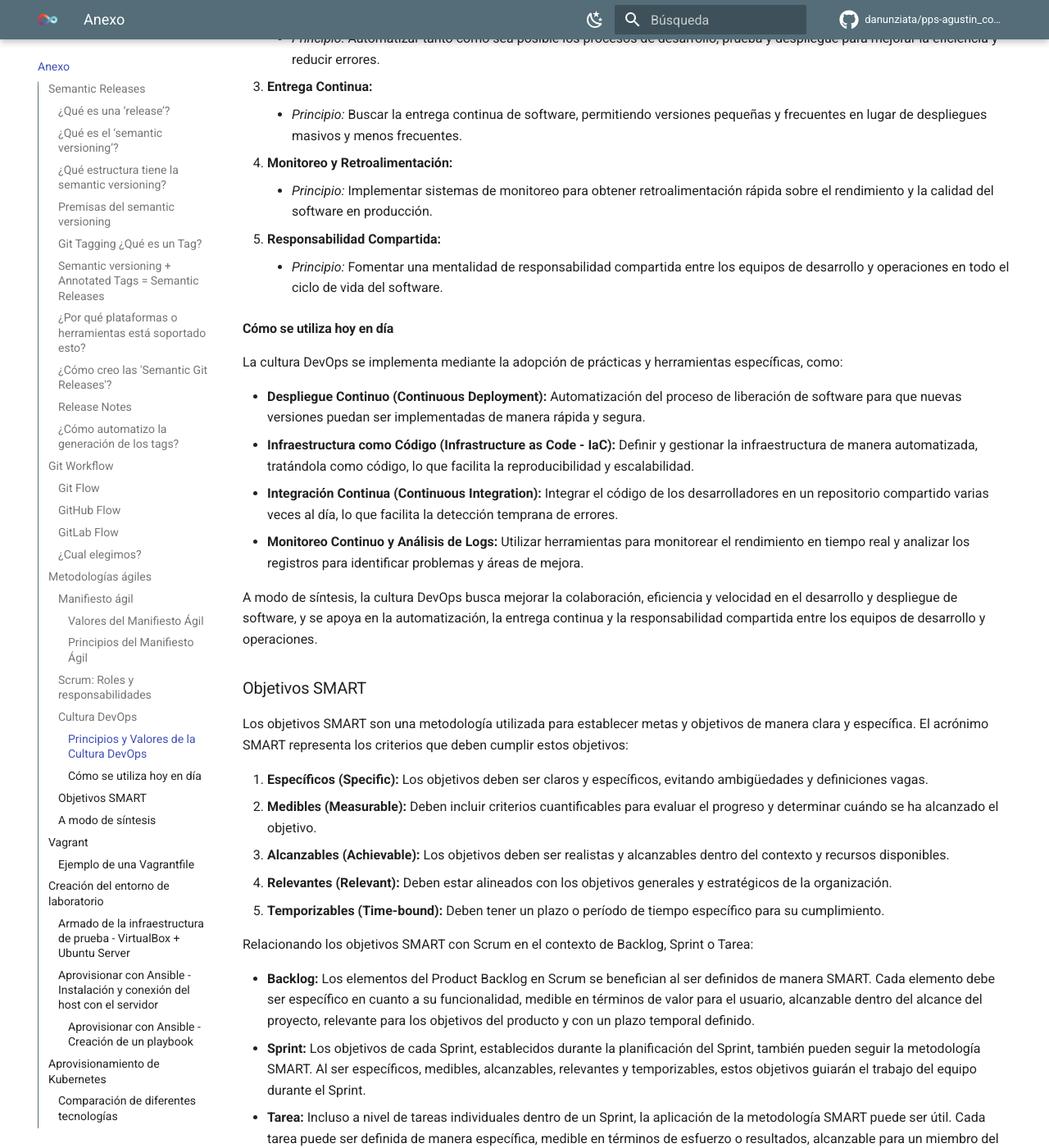
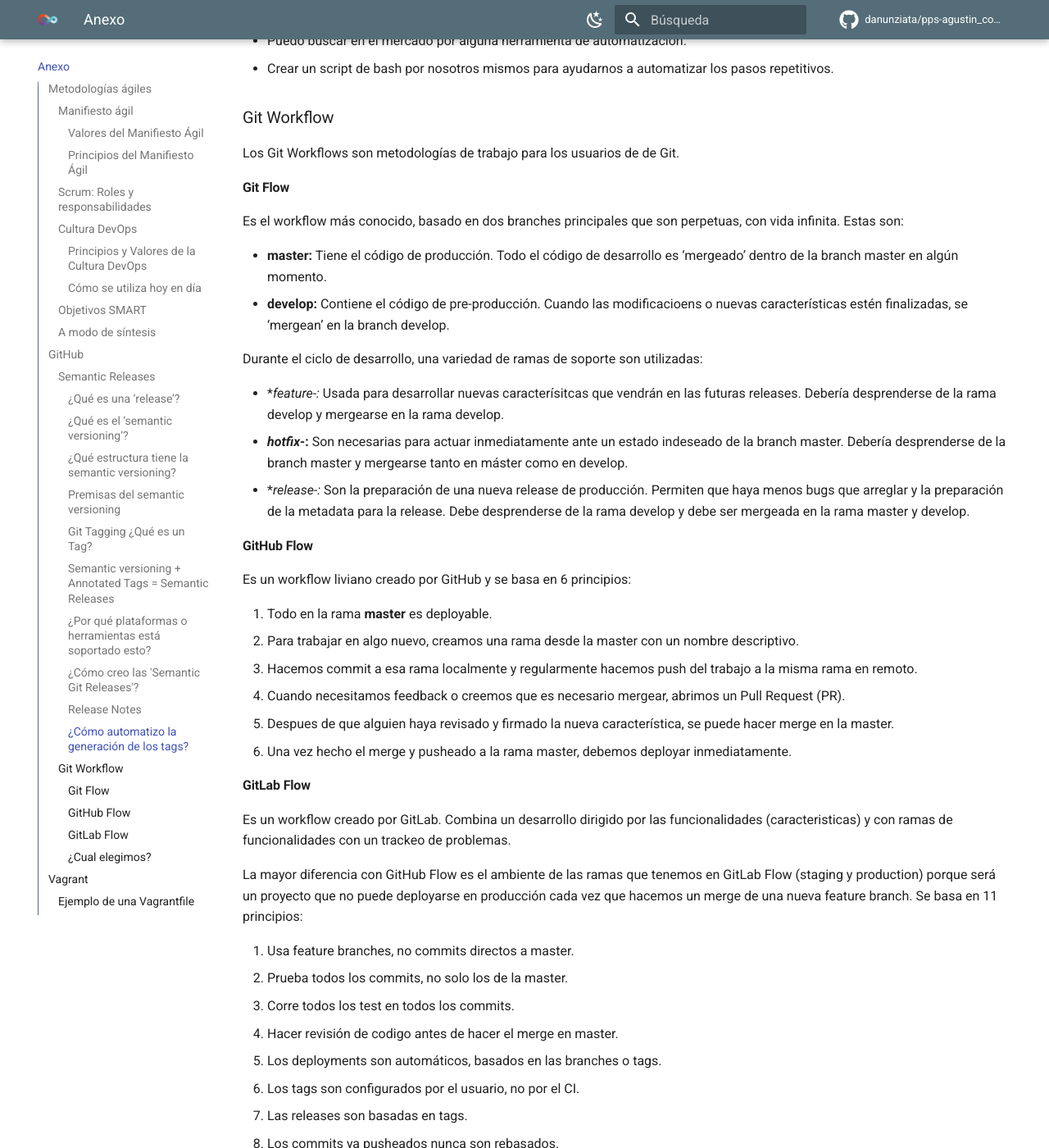
Before and after one commit to danunziata/pps-agustin_conti_2023, an MkDocs documentation site: the page built from docs/09_attachments.md, in a window 1280 px wide and 1400 px high, scrolled down 7639 px. Shown: the whole window at 82% size. Built offline with MkDocs 1.6.1 and Material for MkDocs 9.7.7, drawn with Linux system fonts in a browser that asks for light colours; comment, search, counter and statistics services are not loaded; some of the changed text lies outside the part shown.

Commit message:
feat(docs): Final modifications

````diff
--- a/docs/05_index.md
+++ b/docs/05_index.md
@@ -1 +1,28 @@
 # Indice de contenidos
+
+- Desarrollo
+  - Objetivos
+    - Objetivos generales
+    - Objetivos específicos
+  - Descripción de la Empresa
+  - Descripción de las tareas realizadas
+    - Contextualización: DEVOps y MLOps
+      - Contexto de trabajo y estado del arte
+    - Comparación y selección de herramienta
+    - Metodologías Ágiles y GitHub
+    - Diseño e implementación de la infraestructura basada en la
+  herramienta seleccionada
+      - Recursos físicos - Cluster del Laboratorio
+      - Virtualización - Proxmox
+      - Aprovisionamiento de infraestructura y software
+        - Terraform
+        - Ansible
+        - Uso en conjunto - Terraform + Ansible
+      - Orquestación de contenedores - Kubernetes
+      - Contexto de Testing Local vs Producción en el Cluster del Laboratorio
+    - Despliegue en Cluster: Puntos Claves de Ansible, Kubernetes (k8s) y Kubeflow con Información Adicional
+    - Pruebas realizadas
+  - Tareas a futuro
+- Conclusión
+- Bibliografía
+- Anexo
--- a/docs/09_attachments.md
+++ b/docs/09_attachments.md
@@ -1,157 +1,4 @@
 # Anexo
-
-## Semantic Releases
-
-### ¿Qué es una ‘release’?
-
-Una release es empaquetar cualquier cambio en el código y enviarlo a producción. Por ejemplo, un cambio de nuestra página web que vaya al público y no a nuestra etapa de desarrollo.
-
-El manejo de estas releases puede ser un poco complicado, especialmente si no seguimos un cierto standard. Por eso es que usamos ‘semantic versioning’ con git tags para manejar de manera fácil nuestras releases.
-
-### ¿Qué es el ‘semantic versioning’?
-
-El semantic versioning es sólo un esqueman numérico, es una práctica estándar de la industria del software que sirve para indicar el “grado de cambios” que se han hecho desde la release de producción anterior. Todos usan semantic versioning, desde Git, hasta Firefox y los SO como iOS.
-
-### ¿Qué estructura tiene la semantic versioning?
-
-Tiene 3 partes:
-
-```
-MAJOR.MINOR.PATCH
-```
-
-Cada una de las partes indica algo diferente cuando incrementa:
-
-- **Major:** Cuando vamos de 1.0.0 a 2.0.0 indicamos que cambiamos de manera disruptiva, incluimos cambios que no sean compatibles hacia atrás, etc. Por ejemplo, remover código que ya no sirve para incluir una reestructuración completa de la arquitectura de nuestra aplicación.
-
-- **Minor:** Cuando vamos de 1.0.1 a 1.1.0 indicamos que cambiamos funcionalidades, pero que estos cambios son compatibles hacia atrás. Puede ser el cambio de una funcionalidad, la actualización de una, el agregado de otra.
-
-- **Patch:**  Cuando vamos de 1.0.1 a 1.0.2 indicamos arreglos de bugs y actualizaciones triviales.
-
-### Premisas del semantic versioning
-
-- Una vez hecha una release, la versión no puede ser cambiada
-- Si nos olvidamos algo no podemos “retaggear” una versión, estos deberían entrar en una nueva release.
-- Somos responsables de checkear reiteradamente la versión actual antes de hacer un release.
-
-### Git Tagging ¿Qué es un Tag?
-
-Es una manera de agregar un marcador o marker a un commit para indicar que es importante de alguna manera en nuestro repositorio. Hay dos diferentes tipos de GitTags:
-
-- **Lightweigh tags:** Un puntero con nombre básico para un commit.
-
-    ```
-    > git tag <tag-name> [commit]
-    ```
-
-- **Annotated tags:** Un objeto completo en la database de git verificado, contiene información de el tag, tiene un mensaje de taggeo (tagging message) y puede ser firmada y verificada con GNU Privacy Guard (GPG). Esta última es la que se recomienda usar.
-
-    ```
-    > git tag -a <tag-name> -m"<annotation>" [commit]
-    ```
-
-Tanto el semantic versioning como el GitTagging van de la mano, podemos agregar un commit taggeando la versión correspondiente.
-
-### Semantic versioning + Annotated Tags = Semantic Releases
-
-Nos permite tener commits marcados en nuestro repositorio de git con una versión específica. Los beneficios de esto en un repositorio de git son:
-
-- Le da significado a los cambios importantes en nuestro repositorio.
-- Comunica el “grado de cambio” entre los diferentes tags.
-- Vemos de manera directa el historial de tracking de los cambios realizados.
-
-### ¿Por qué plataformas o herramientas está soportado esto?
-
-- Diferentes interfaces de Git, como Git Kraken o GitHub Desktop.
-- Diferentes herramientas de automatización como Circle CI, Bitbucket, Travis, etc.
-
-### ¿Cómo creo las 'Semantic Git Releases'?
-
-Es un proceso que consiste en 3 pasos:
-
-1. Crear un annotated tag
-    1. Usar semantic versioning para el nombre del tag
-    2. Brindar una annotation
-2. Pushear el tag al repositorio remoto
-3. Insertar los pasos de deployment acá
-
-Crear una un semantic release tag usando la consola:
-
-```
-> git tag -a v1.0.0 -m "release 1.0.0"
-> git push <remote> v1.0.0
-```
-
-### Release Notes
-
-Tenemos que evitar las anotaciones mínimas. Se recomienda, para cada tipo de release:
-
-- **Patch:** Lista de los bug fixes
-- **Minor:** Lista de cambios, detalles de uso.
-- **Major:** Lista de elementos removidos, lista de cosas agregadas, proceso de actualización.
-
-**Tomar una lista de los mensajes de los commits entre releases:**
-
-```
-git log --pretty=format:%s <last release>... HEAD --no-merges
-
-git tag -a <tag-name> -m"$(git log --pretty=format:%s <last release>... HEAD --no-merges)"
-```
-
-### ¿Cómo automatizo la generación de los tags?
-
-- Puedo buscar en el mercado por alguna herramienta de automatización.
-- Crear un script de bash por nosotros mismos para ayudarnos a automatizar los pasos repetitivos.
-
-## Git Workflow
-
-Los Git Workflows son metodologías de trabajo para los usuarios de de Git.
-
-### Git Flow
-
-Es el workflow más conocido, basado en dos branches principales que son perpetuas, con vida infinita. Estas son:
-
-- **master:** Tiene el código de producción. Todo el código de desarrollo es ‘mergeado’ dentro de la branch master en algún momento.
-- **develop:**  Contiene el código de pre-producción. Cuando las modificacioens o nuevas características estén finalizadas, se ‘mergean’ en la branch develop.
-
-Durante el ciclo de desarrollo, una variedad de ramas de soporte son utilizadas:
-
-- **feature-*:** Usada para desarrollar nuevas caracterísitcas que vendrán en las futuras releases. Debería desprenderse de la rama develop y mergearse en la rama develop.
-- ***hotfix-*:** Son necesarias para actuar inmediatamente ante un estado indeseado de la branch master. Debería desprenderse de la branch master y mergearse tanto en máster como en develop.
-- **release-*:** Son la preparación de una nueva release de producción. Permiten que haya menos bugs que arreglar y la preparación de la metadata para la release. Debe desprenderse de la rama develop y debe ser mergeada en la rama master y develop.
-
-### GitHub Flow
-
-Es un workflow liviano creado por GitHub y se basa en 6 principios:
-
-1. Todo en la rama **master** es deployable.
-2. Para trabajar en algo nuevo, creamos una rama desde la master con un nombre descriptivo.
-3. Hacemos commit a esa rama localmente y regularmente hacemos push del trabajo a la misma rama en remoto.
-4. Cuando necesitamos feedback o creemos que es necesario mergear, abrimos un Pull Request (PR).
-5. Despues de que alguien haya revisado y firmado la nueva característica, se puede hacer merge en la master.
-6. Una vez hecho el merge y pusheado a la rama master, debemos deployar inmediatamente.
-
-### GitLab Flow
-
-Es un workflow creado por GitLab. Combina un desarrollo dirigido por las funcionalidades (caracteristicas) y con ramas de funcionalidades con un trackeo de problemas.
-
-La mayor diferencia con GitHub Flow es el ambiente de las ramas que tenemos en GitLab Flow (staging y production) porque será un proyecto que no puede deployarse en producción cada vez que hacemos un merge de una nueva feature branch. Se basa en 11 principios:
-
-1. Usa feature branches, no commits directos a master.
-2. Prueba todos los commits, no solo los de la master.
-3. Corre todos los test en todos los commits.
-4. Hacer revisión de codigo antes de hacer el merge en master.
-5. Los deployments son automáticos, basados en las branches o tags.
-6. Los tags son configurados por el usuario, no por el CI.
-7. Las releases son basadas en tags.
-8. Los commits ya pusheados nunca son rebasados.
-9. Todos comienzan por master y apuntan a master.
-10. Corregir bugs en master primero, release branches segundo.
-11. Los commits reflejan la intención.
-
-### ¿Cual elegimos?
-
-Por simplicidad y por la plataforma en la que estamos trabajando el workflow más conveniente será **GitHub Workflow**.
 
 ## Metodologías ágiles
 
@@ -277,6 +124,161 @@
 ### A modo de síntesis
 
 Las metodologías ágiles, encabezadas por el Manifiesto Ágil, han transformado la forma en que se aborda el desarrollo de software al promover valores como la flexibilidad, la colaboración y la entrega continua de valor al cliente. SCRUM, una de las metodologías ágiles más populares, opera bajo los principios del Manifiesto Ágil y estructura el desarrollo en sprints, con roles claramente definidos y un enfoque en la transparencia y adaptabilidad. La cultura DevOps, por otro lado, se alinea con los principios ágiles al fomentar la colaboración estrecha entre los equipos de desarrollo y operaciones, buscando la automatización y la entrega continua. En este contexto, los objetivos SMART se integran como una metodología clave para establecer metas claras, medibles y alcanzables, proporcionando un marco estructurado que puede aplicarse tanto a la gestión del backlog en SCRUM como a los objetivos específicos de cada sprint. La combinación de metodologías ágiles, SCRUM, la cultura DevOps y objetivos SMART crea un entorno de desarrollo flexible, colaborativo y orientado a resultados, permitiendo a los equipos adaptarse rápidamente a los cambios, mejorar continuamente y cumplir con los objetivos estratégicos de la organización.
+
+## GitHub
+
+### Semantic Releases
+
+#### ¿Qué es una ‘release’?
+
+Una release es empaquetar cualquier cambio en el código y enviarlo a producción. Por ejemplo, un cambio de nuestra página web que vaya al público y no a nuestra etapa de desarrollo.
+
+El manejo de estas releases puede ser un poco complicado, especialmente si no seguimos un cierto standard. Por eso es que usamos ‘semantic versioning’ con git tags para manejar de manera fácil nuestras releases.
+
+#### ¿Qué es el ‘semantic versioning’?
+
+El semantic versioning es sólo un esqueman numérico, es una práctica estándar de la industria del software que sirve para indicar el “grado de cambios” que se han hecho desde la release de producción anterior. Todos usan semantic versioning, desde Git, hasta Firefox y los SO como iOS.
+
+#### ¿Qué estructura tiene la semantic versioning?
+
+Tiene 3 partes:
+
+```
+MAJOR.MINOR.PATCH
+```
+
+Cada una de las partes indica algo diferente cuando incrementa:
+
+- **Major:** Cuando vamos de 1.0.0 a 2.0.0 indicamos que cambiamos de manera disruptiva, incluimos cambios que no sean compatibles hacia atrás, etc. Por ejemplo, remover código que ya no sirve para incluir una reestructuración completa de la arquitectura de nuestra aplicación.
+
+- **Minor:** Cuando vamos de 1.0.1 a 1.1.0 indicamos que cambiamos funcionalidades, pero que estos cambios son compatibles hacia atrás. Puede ser el cambio de una funcionalidad, la actualización de una, el agregado de otra.
+
+- **Patch:**  Cuando vamos de 1.0.1 a 1.0.2 indicamos arreglos de bugs y actualizaciones triviales.
+
+#### Premisas del semantic versioning
+
+- Una vez hecha una release, la versión no puede ser cambiada
+- Si nos olvidamos algo no podemos “retaggear” una versión, estos deberían entrar en una nueva release.
+- Somos responsables de checkear reiteradamente la versión actual antes de hacer un release.
+
+#### Git Tagging ¿Qué es un Tag?
+
+Es una manera de agregar un marcador o marker a un commit para indicar que es importante de alguna manera en nuestro repositorio. Hay dos diferentes tipos de GitTags:
+
+- **Lightweigh tags:** Un puntero con nombre básico para un commit.
+
+    ```sh
+    > git tag <tag-name> [commit]
+    ```
+
+- **Annotated tags:** Un objeto completo en la database de git verificado, contiene información de el tag, tiene un mensaje de taggeo (tagging message) y puede ser firmada y verificada con GNU Privacy Guard (GPG). Esta última es la que se recomienda usar.
+
+    ```sh
+    > git tag -a <tag-name> -m"<annotation>" [commit]
+    ```
+
+Tanto el semantic versioning como el GitTagging van de la mano, podemos agregar un commit taggeando la versión correspondiente.
+
+#### Semantic versioning + Annotated Tags = Semantic Releases
+
+Nos permite tener commits marcados en nuestro repositorio de git con una versión específica. Los beneficios de esto en un repositorio de git son:
+
+- Le da significado a los cambios importantes en nuestro repositorio.
+- Comunica el “grado de cambio” entre los diferentes tags.
+- Vemos de manera directa el historial de tracking de los cambios realizados.
+
+#### ¿Por qué plataformas o herramientas está soportado esto?
+
+- Diferentes interfaces de Git, como Git Kraken o GitHub Desktop.
+- Diferentes herramientas de automatización como Circle CI, Bitbucket, Travis, etc.
+
+#### ¿Cómo creo las 'Semantic Git Releases'?
+
+Es un proceso que consiste en 3 pasos:
+
+1. Crear un annotated tag
+    1. Usar semantic versioning para el nombre del tag
+    2. Brindar una annotation
+2. Pushear el tag al repositorio remoto
+3. Insertar los pasos de deployment acá
+
+Crear una un semantic release tag usando la consola:
+
+```sh
+> git tag -a v1.0.0 -m "release 1.0.0"
+> git push <remote> v1.0.0
+```
+
+#### Release Notes
+
+Tenemos que evitar las anotaciones mínimas. Se recomienda, para cada tipo de release:
+
+- **Patch:** Lista de los bug fixes
+- **Minor:** Lista de cambios, detalles de uso.
+- **Major:** Lista de elementos removidos, lista de cosas agregadas, proceso de actualización.
+
+**Tomar una lista de los mensajes de los commits entre releases:**
+
+```sh
+git log --pretty=format:%s <last release>... HEAD --no-merges
+
+git tag -a <tag-name> -m"$(git log --pretty=format:%s <last release>... HEAD --no-merges)"
+```
+
+#### ¿Cómo automatizo la generación de los tags?
+
+- Puedo buscar en el mercado por alguna herramienta de automatización.
+- Crear un script de bash por nosotros mismos para ayudarnos a automatizar los pasos repetitivos.
+
+### Git Workflow
+
+Los Git Workflows son metodologías de trabajo para los usuarios de de Git.
+
+#### Git Flow
+
+Es el workflow más conocido, basado en dos branches principales que son perpetuas, con vida infinita. Estas son:
+
+- **master:** Tiene el código de producción. Todo el código de desarrollo es ‘mergeado’ dentro de la branch master en algún momento.
+- **develop:**  Contiene el código de pre-producción. Cuando las modificacioens o nuevas características estén finalizadas, se ‘mergean’ en la branch develop.
+
+Durante el ciclo de desarrollo, una variedad de ramas de soporte son utilizadas:
+
+- **feature-*:** Usada para desarrollar nuevas caracterísitcas que vendrán en las futuras releases. Debería desprenderse de la rama develop y mergearse en la rama develop.
+- ***hotfix-*:** Son necesarias para actuar inmediatamente ante un estado indeseado de la branch master. Debería desprenderse de la branch master y mergearse tanto en máster como en develop.
+- **release-*:** Son la preparación de una nueva release de producción. Permiten que haya menos bugs que arreglar y la preparación de la metadata para la release. Debe desprenderse de la rama develop y debe ser mergeada en la rama master y develop.
+
+#### GitHub Flow
+
+Es un workflow liviano creado por GitHub y se basa en 6 principios:
+
+1. Todo en la rama **master** es deployable.
+2. Para trabajar en algo nuevo, creamos una rama desde la master con un nombre descriptivo.
+3. Hacemos commit a esa rama localmente y regularmente hacemos push del trabajo a la misma rama en remoto.
+4. Cuando necesitamos feedback o creemos que es necesario mergear, abrimos un Pull Request (PR).
+5. Despues de que alguien haya revisado y firmado la nueva característica, se puede hacer merge en la master.
+6. Una vez hecho el merge y pusheado a la rama master, debemos deployar inmediatamente.
+
+#### GitLab Flow
+
+Es un workflow creado por GitLab. Combina un desarrollo dirigido por las funcionalidades (caracteristicas) y con ramas de funcionalidades con un trackeo de problemas.
+
+La mayor diferencia con GitHub Flow es el ambiente de las ramas que tenemos en GitLab Flow (staging y production) porque será un proyecto que no puede deployarse en producción cada vez que hacemos un merge de una nueva feature branch. Se basa en 11 principios:
+
+1. Usa feature branches, no commits directos a master.
+2. Prueba todos los commits, no solo los de la master.
+3. Corre todos los test en todos los commits.
+4. Hacer revisión de codigo antes de hacer el merge en master.
+5. Los deployments son automáticos, basados en las branches o tags.
+6. Los tags son configurados por el usuario, no por el CI.
+7. Las releases son basadas en tags.
+8. Los commits ya pusheados nunca son rebasados.
+9. Todos comienzan por master y apuntan a master.
+10. Corregir bugs en master primero, release branches segundo.
+11. Los commits reflejan la intención.
+
+#### ¿Cual elegimos?
+
+Por simplicidad y por la plataforma en la que estamos trabajando el workflow más conveniente será **GitHub Workflow**.
 
 ## Vagrant
 
@@ -462,7 +464,7 @@
 
 Podemos hacer `vagrant up` y por ultimo veremos el estado de estas con:
 
-```bash
+```sh
 $ vagrant status
 Current machine states:
 
@@ -479,13 +481,13 @@
 
 Podemos acceder con SSH mediante:
 
-```bash
+```sh
 ssh -p [puerto-vpc] vagrant@[ip-vpc] -i [ubicacion-priv-key]
 ```
 
 Una vez hecha la conexión SSH, podemos ver la configuración de la red que le hemos establecido a dicha máquina virtual:
 
-```bash
+```sh
 vagrant@vagrant:~$ ip -brief -c a
 lo               UNKNOWN        127.0.0.1/8 ::1/128
 eth0             UP             10.0.2.15/24 metric 100 fe80::a00:27ff:fe3b:cf90/64
@@ -497,7 +499,7 @@
 
 Podemos checkear el correcto funcionamiento de la IP pública y el port forwarding levantando un servicio con python en el puerto 80 de nuestra vPc:
 
-```bash
+```sh
 sudo python3 -m http.server 80
 ```
 
@@ -507,20 +509,13 @@
 
 ![Untitled](source/vagrant-service-2.png)
 
-## Creación del entorno de laboratorio
-
-### Armado de la infraestructura de prueba - VirtualBox + Ubuntu Server
-
-Teniendo ya los tres nodos levantados con Vagrant, podremos probar aprovisionar software a los mismos utilizando Ansible. Antes deberé asegurarme de tener lo siguiente:
-
-1. Deshabilito el port forwarding en la máquina host para evitar paquetes duplicados.
-2. Me aseguro de tener instalado open-ssh
-
-### Aprovisionar con Ansible - Instalación y conexión del host con el servidor
+# Ansible
+
+## Aprovisionar con Ansible - Instalación y conexión del host con el servidor
 
 1. Instalamos Ansible en Ubuntu de la máquina host:
 
-```
+```sh
 sudo apt update
 sudo apt install software-properties-common
 sudo apt-add-repository ppa:ansible/ansible
@@ -530,19 +525,19 @@
 
 1. Nos dirigimos a la carpeta de Ansible en nuestra máquina host:
 
-```
+```sh
 cd /etc/ansible
 ```
 
 2. Veremos listados los siguientes archivos y directorios:
 
-```
+```sh
 ansible.cfg  hosts        roles/
 ```
 
 Nos nos haremos una copia de hosts en formato .yaml en nuestra carpeta de trabajo:
 
-```
+```sh
 sudo cp ./hosts ~/workdir/hosts.yaml
 ```
 
@@ -574,13 +569,13 @@
 
 Lo anterior es equivalente a crear un **grupo** de equipos (en nuestro caso es uno solo) llamado "mycluster" y dentro de ese grupo definimos los hosts llamados **master, nodo1 y nodo2**. Además agregamos un usuario de ssh y una ruta para la llave privada, comentados, que nos servirán luego:
 
-```
+```sh
 ansible -i hosts.yaml  all --list-hosts
 ```
 
 Donde el `-i` nos sirve para indicar que queremos usar un archivo en particular de inventario, que en nuestro caso es `hosts.yaml` (importante que estemos posicionados en el directorio de ansible `/etc/ansible` o que indiquemos la ruta completa del archivo de inventario). Este comando nos devolverá el siguiente mensaje:
 
-```
+```sh
 $ ansible -i hosts.yaml all --list-hosts
   hosts (3):
     master
@@ -729,7 +724,7 @@
 UBUNTU_CODENAME=jammy
 ```
 
-#### Aprovisionar con Ansible - Creación de un playbook
+### Aprovisionar con Ansible - Creación de un playbook
 
 Ahora veremos lo que es un **playbook**, con el cual, haremos lo mismo que hacemos con la consola de comandos pero expresado en un archivo de instrucciones. Podremos simplificar la estructura de la siguiente manera:
 
@@ -824,9 +819,9 @@
 
 Si el **estado deseado de la tarea fuera "absent"** en lugar de "latest", cuando lo corramos de nuevo, buscará que dicha librería *no esté*, nuevamente habrá un cambio y será la eliminación de dicha librería.
 
-## Aprovisionamiento de Kubernetes
-
-### Comparación de diferentes tecnologías
+# Kubernetes
+
+## Comparación de diferentes tecnologías
 
 Deberemos explorar diferentes alternativas a la hora de ver qué nos conviene implementar, para ello se presentan las siguientes:
 
@@ -840,7 +835,7 @@
 
 Por el momento centraremos nuestra atención en **k8s y k0s**, que a modo general podremos comparar rendimientos entre uno más completo y uno más simple, además podremos comparar la facilidad de instalación de los mismos.
 
-### k0s: Versión alternativa y ligera de K8s
+## k0s: Versión alternativa y ligera de K8s
 
 **K0s (pronunciado "k-zeros")** es una plataforma Kubernetes ligera y autosuficiente diseñada para ser fácilmente desplegada en diferentes entornos, incluso aquellos con restricciones de conectividad. A diferencia de las implementaciones de Kubernetes convencionales, k0s es un clúster autónomo y no requiere de componentes externos para su funcionamiento. A continuación, se detallan sus componentes y funcionalidades clave:
 
@@ -864,13 +859,13 @@
 
 Creamos la carpeta k0s, donde aplicaremos primero el siguiente comando:
 
-```
+```sh
 vagrant init
 ```
 
 Dentro de la misma carpeta deberemos tener la siguiente estructura de archivos:
 
-```
+```txt
 k0s/
 |_ Vagrantfle
 |_ ansible/
@@ -888,7 +883,7 @@
 
 En la `Vagrantfile` deberemos tener lo siguiente:
 
-```
+```ruby
 # -*- mode: ruby -*-
 # vi: set ft=ruby :
 
@@ -2119,5 +2114,4 @@
 
 ### Configuración de Red
 
-
 ![Network Graph](img/network-graph.png)
````
Also changed, not shown: docs/06_body.md (+16 -0 lines), docs/index.md (renamed from docs/01_introduction.md), 1 other file.
